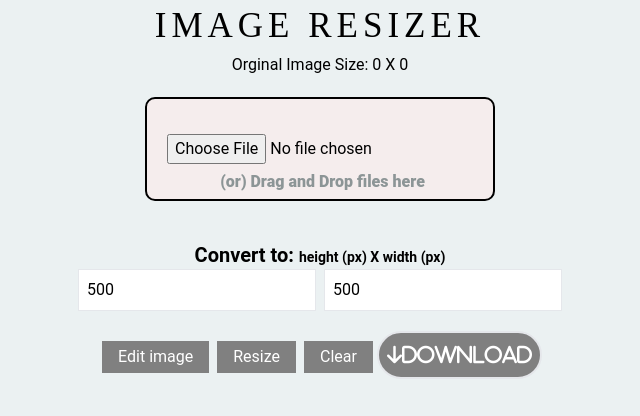
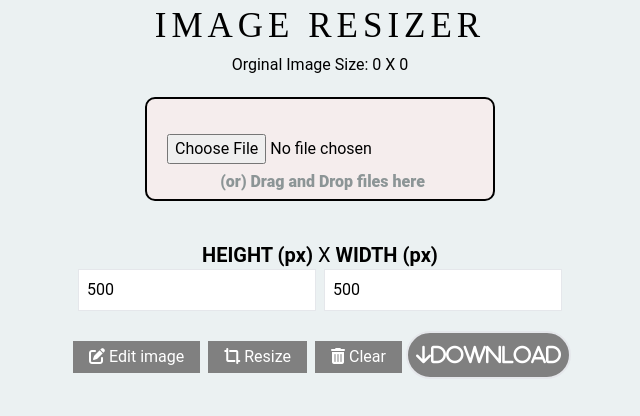
Before and after one commit to mdbappymia/image-resizer, a React (Create React App) app: page / in a window 1280 px wide. Shown: the top 416 px of the page, without its empty margins (320-960 px from the left). Built offline with nearby package versions, Linux system fonts and the light colour scheme.

Commit message:
icon added

```diff
--- a/src/components/Home/Home.tsx
+++ b/src/components/Home/Home.tsx
@@ -78,7 +78,7 @@ const Home: FC = () => {
       </div>
       <div className="my-5">
         <label className="text-xl font-bold">
-          Convert to: <span className="text-sm">height (px) X width (px)</span>
+          HEIGHT (px) <span className="font-normal">X</span> WIDTH (px)
         </label>
         <br />
         <input
@@ -107,14 +107,14 @@ const Home: FC = () => {
           onClick={() => dispatch({ type: "setShowFilter", payload: true })}
           className="bg-green-500 px-4 py-1 hover:bg-green-600 text-white m-1"
         >
-          Edit image
+          <i className="fas fa-edit"></i> Edit image
         </button>
         <button
           disabled={!image}
           className="bg-indigo-500 px-4 py-1 hover:bg-indigo-600 text-white m-1"
           onClick={() => resizeImage(image)}
         >
-          Resize
+          <i className="fas fa-crop-alt"></i> Resize
         </button>
 
         <button
@@ -122,7 +122,7 @@ const Home: FC = () => {
           className="bg-red-500 px-4 py-1 hover:bg-red-600 text-white m-1"
           onClick={handleClear}
         >
-          Clear
+          <i className="fas fa-trash-alt"></i> Clear
         </button>
         <button
           disabled={!image}
```
Also changed, not shown: public/index.html (+2 -3 lines).
